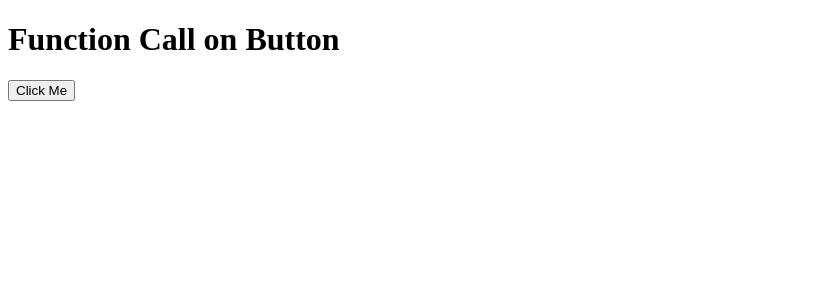
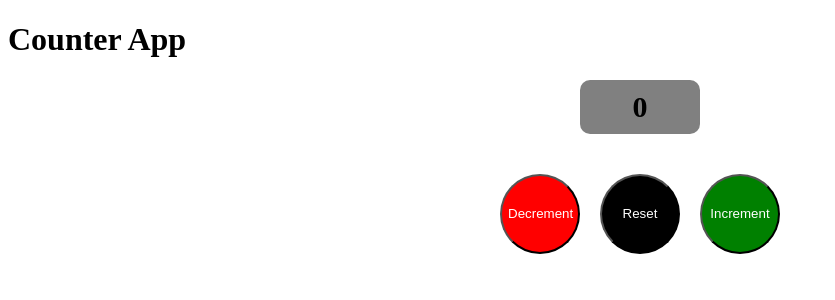
Before and after one commit to MDSONU22943/ANGULARv19, an Angular app: page / in a window 1280 px wide. Shown: the top 300 px of the page, without its empty margins (0-835 px from the left). Built offline with nearby package versions, Linux system fonts and the light colour scheme.

Commit message:
make Counter App

```diff
--- a/src/app/app.component.css
+++ b/src/app/app.component.css
@@ -0,0 +1,41 @@
+.btn{
+    width: 80px;
+    height: 80px;
+    border-radius: 50%;
+    -webkit-border-radius: 50%;
+    -moz-border-radius: 50%;
+    -ms-border-radius: 50%;
+    -o-border-radius: 50%;
+    margin: 10px;
+    color: #fff;
+    cursor: pointer;
+
+}
+.bg-red{
+    background-color: red;
+}
+.bg-black{
+    background-color: black;
+}
+.bg-green{
+    background-color: green;
+}
+.btn:hover{
+    border:1px solid white;
+
+}
+.count{
+    width: 100px;
+    background: gray;
+    padding: 10px;
+    font-size: 30px;
+    border-radius: 10px;
+    -webkit-border-radius: 10px;
+    -moz-border-radius: 10px;
+    -ms-border-radius: 10px;
+    -o-border-radius: 10px;
+    margin: auto;
+    margin-bottom: 30px;
+
+
+}
--- a/src/app/app.component.html
+++ b/src/app/app.component.html
@@ -1,2 +1,12 @@
-<h1>Function Call on Button</h1>
-<button (click)="handleClickEvent()">Click Me</button>
+<h1>Counter App</h1>
+<div style="text-align: center;">
+    <h2 class="count">{{count}}</h2>
+    <!-- <button class="btn bg-red" (click)="decrement()">Decrement</button>
+    <button class="btn bg-black" (click)="reset()">Reset</button>
+    <button class="btn bg-green" (click)="increment()">Increment</button> -->
+
+
+    <button class="btn bg-red" (click)="handleCounter('decrement')">Decrement</button>
+    <button class="btn bg-black" (click)="handleCounter('reset')">Reset</button>
+    <button class="btn bg-green" (click)="handleCounter('increment')">Increment</button>
+</div>
--- a/src/app/app.component.ts
+++ b/src/app/app.component.ts
@@ -7,13 +7,26 @@ import { Component } from '@angular/core';
   styleUrl: './app.component.css'
 })
 export class AppComponent {
-    handleClickEvent(){
-      console.log("Function Call")
-      this.otherFunction();
+   count:number=0
+    increment(){
+      this.count++
+    }
+    decrement(){
+      this.count--
+    }
+    reset(){
+      this.count=0
+    }
 
+    handleCounter(val:string){
+      if(val==='increment'){
+        this.increment()
+      }
+      else if(val==='decrement'){
+        this.decrement()
+      }
+      else{
+        this.reset()
+      }
     }
-    otherFunction(){
-      console.log("other function");
-
-    }
-}
+  }
```
